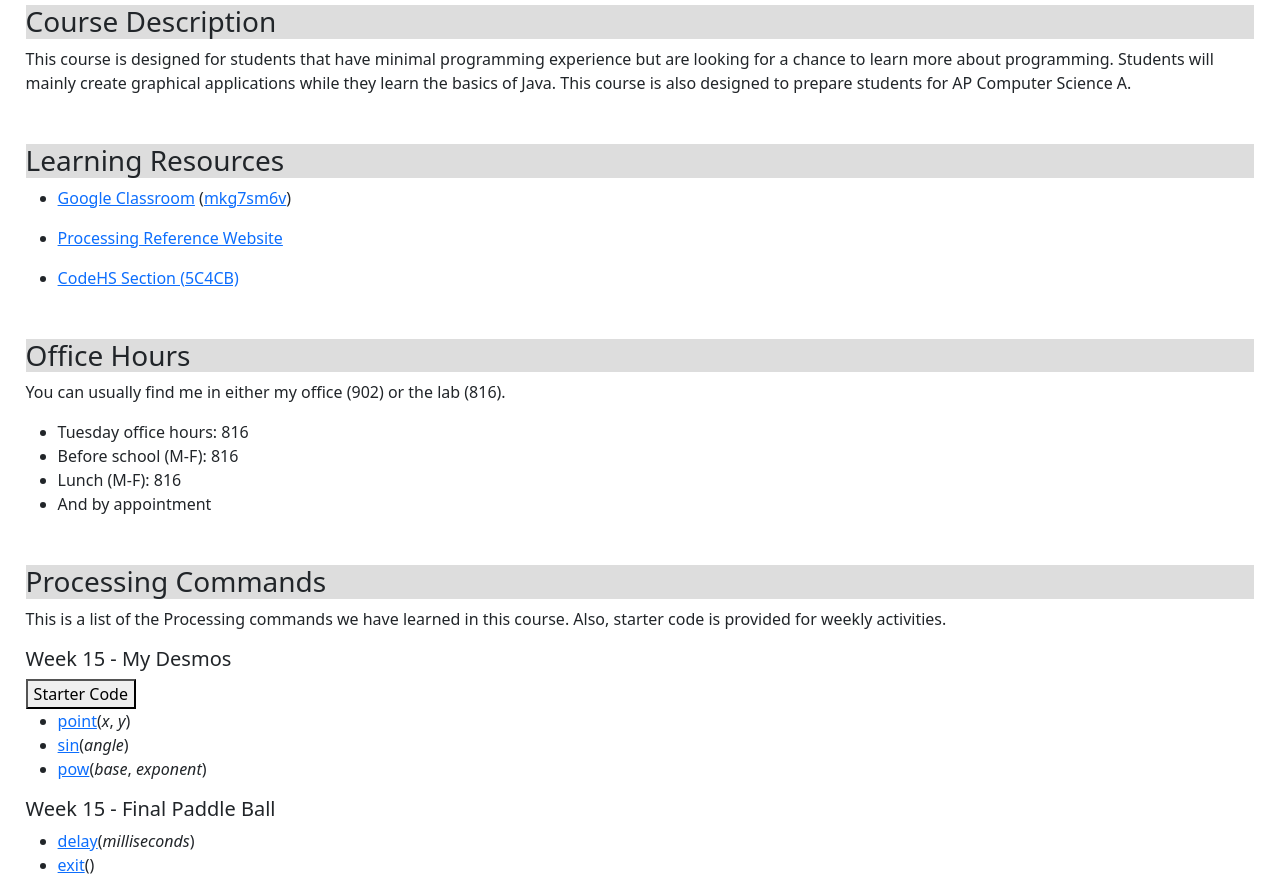
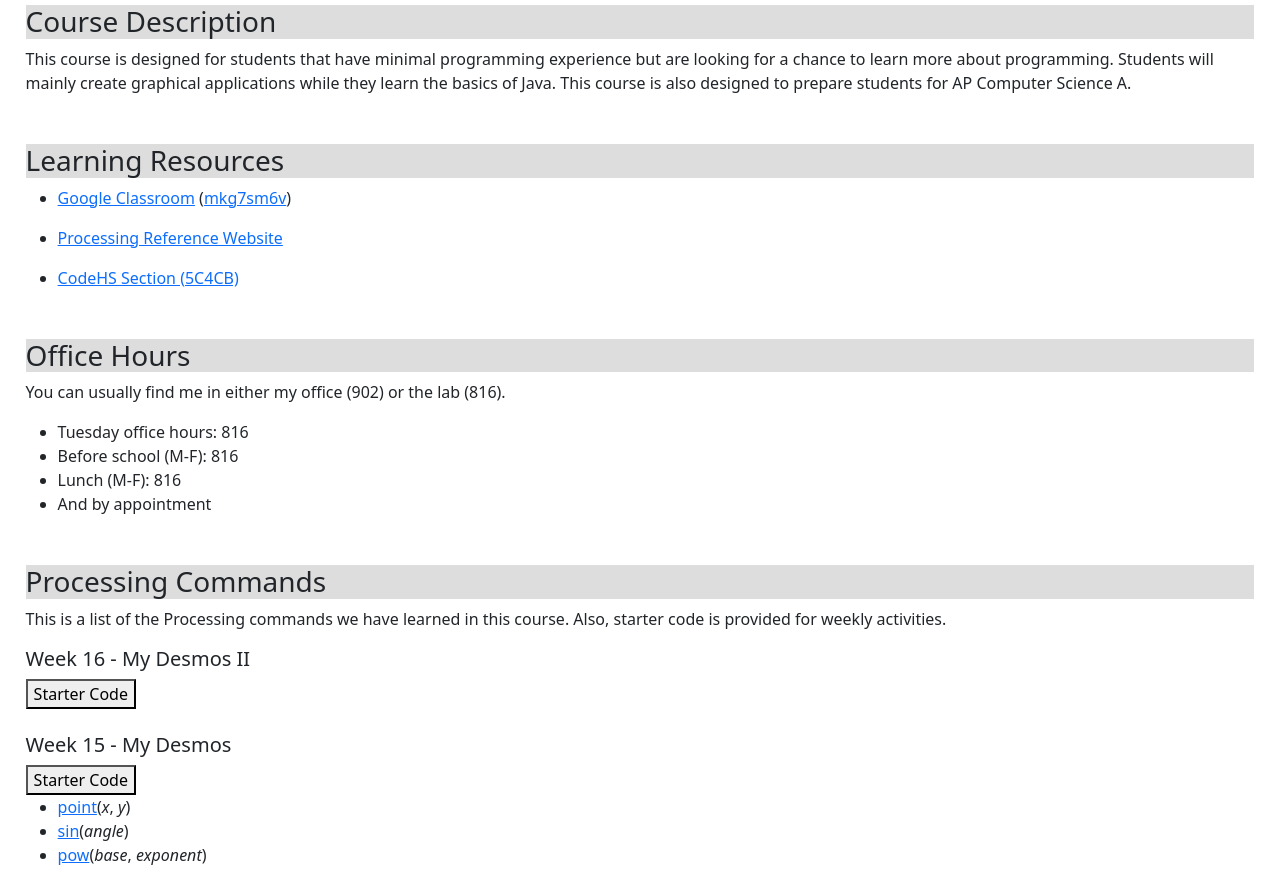
Before and after one commit to chadwickcs-murphy/ChadwickCS-Murphy.github.io, a plain HTML site: page intro.html in a window 1280 px wide. Shown: the part 102-978 px from the top of the page. Drawn offline with Linux system fonts and the light colour scheme.

Commit message:
25-26 updates

```diff
--- a/intro.html
+++ b/intro.html
@@ -1871,8 +1871,8 @@
             });
         }
     </script>
-
-    <h5>Week 17 - My Desmos II</h5>
+-->
+    <h5>Week 16 - My Desmos II</h5>
     <button title="Copy code to clipboard" onclick="copyToClipboard17()">Starter Code</button>
     <br><br>
 
@@ -1927,7 +1927,7 @@
             });
         }
     </script>
--->
+
     <h5>Week 15 - My Desmos</h5>
     <button title="Copy code to clipboard" onclick="copyToClipboard16()">Starter Code</button>
     <ul>
@@ -1979,7 +1979,7 @@
         }
     </script>
 
-    <h5>Week 15 - Final Paddle Ball</h5>
+    <h5>Week 14 - Final Paddle Ball</h5>
     <ul>
         <li><a href="https://processing.org/reference/delay_.html" target="_blank">delay</a>(<i>milliseconds</i>)</li>
         <li><a href="https://processing.org/reference/exit_.html" target="_blank">exit</a>()</li>
```
